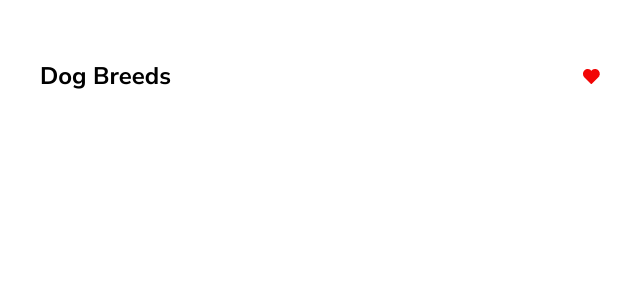
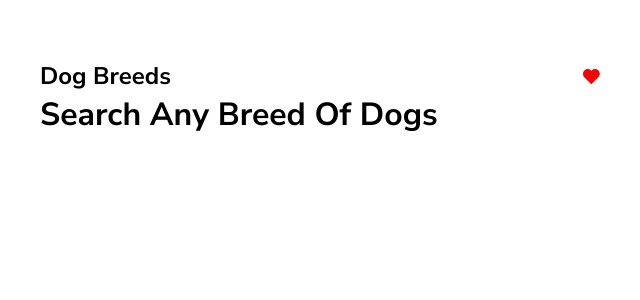
Before and after one commit to helloextend/react-challenge, a React app: page / in a window 1280 px wide. Shown: the top 300 px of the page, without its empty margins (320-960 px from the left). Built offline with nearby package versions, Linux system fonts and the light colour scheme.

Commit message:
Update App.tsx

```diff
--- a/src/components/App.tsx
+++ b/src/components/App.tsx
@@ -6,7 +6,7 @@ const App: FC = () => {
   return (
     <Container>
       <Header />
-      {/* Happy coding! */}
+      <h1>Search Any Breed Of Dogs</h1>
     </Container>
   )
 }
```
